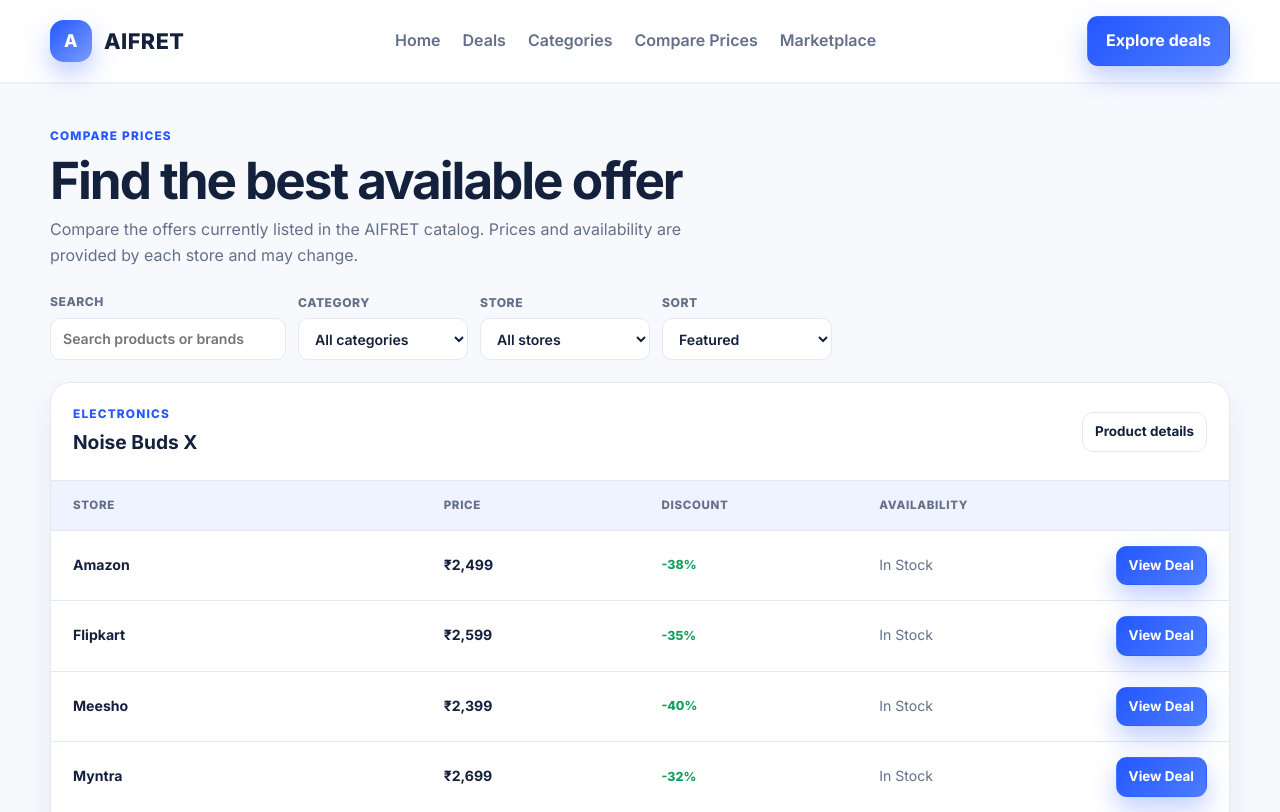
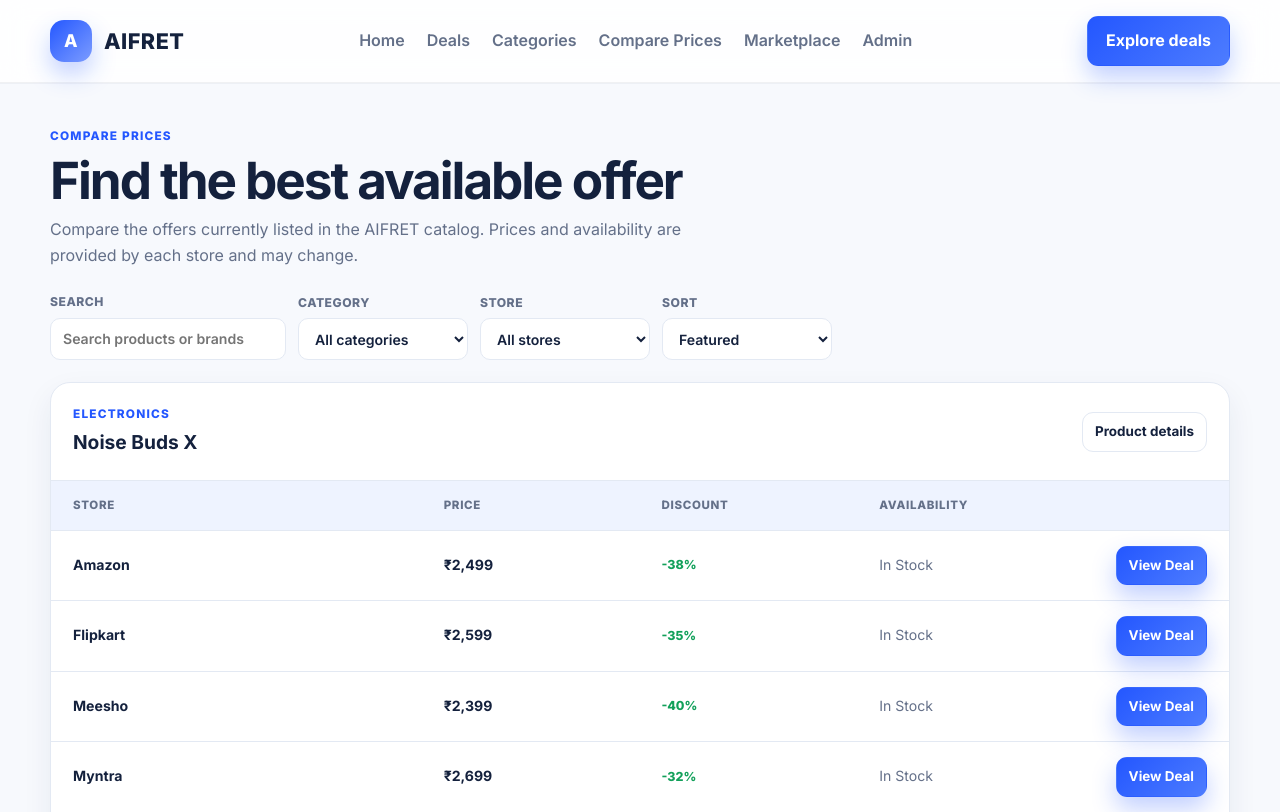
Before and after one commit to deepakarya0072/aifret.in, a plain HTML site: page compare.html in a window 1280 px wide. Shown: the top 812 px of the page. Drawn offline with Linux system fonts and the light colour scheme; no server answers.

Commit message:
Your commit message

```diff
--- a/compare.html
+++ b/compare.html
@@ -15,7 +15,7 @@
       <div class="container header-inner">
         <a href="index.html" class="brand" aria-label="AIFRET home"><span class="brand-mark">A</span><span class="brand-word">AIFRET</span></a>
         <nav class="site-nav" data-site-nav aria-label="Main navigation">
-          <a href="index.html">Home</a><a href="deals.html">Deals</a><a href="deals.html?category=electronics">Categories</a><a href="compare.html">Compare Prices</a><a href="index.html#marketplaces">Marketplace</a>
+          <a href="index.html">Home</a><a href="deals.html">Deals</a><a href="deals.html?category=electronics">Categories</a><a href="compare.html">Compare Prices</a><a href="index.html#marketplaces">Marketplace</a><a href="admin.html">Admin</a>
         </nav>
         <div class="header-tools"><a href="deals.html" class="btn btn-primary">Explore deals</a></div>
         <button class="nav-toggle" type="button" data-nav-toggle aria-label="Open navigation menu" aria-expanded="false">☰</button>
@@ -48,7 +48,7 @@
         <div><h4>About</h4><ul><li><a href="index.html">About AIFRET</a></li><li><a href="deals.html">Deals</a></li><li><a href="index.html#marketplaces">Marketplaces</a></li></ul></div>
         <div><h4>Categories</h4><ul><li><a href="deals.html?category=mobiles">Mobiles</a></li><li><a href="deals.html?category=laptops">Laptops</a></li><li><a href="deals.html?category=fashion">Fashion</a></li><li><a href="deals.html?category=beauty">Beauty</a></li></ul></div>
         <div><h4>Marketplaces</h4><ul><li><a href="deals.html?marketplace=amazon">Amazon</a></li><li><a href="deals.html?marketplace=flipkart">Flipkart</a></li><li><a href="deals.html?marketplace=meesho">Meesho</a></li><li><a href="deals.html?marketplace=myntra">Myntra</a></li></ul></div>
-        <div><h4>Help</h4><ul><li><a href="contact.html">Contact</a></li><li><a href="privacy.html">Privacy Policy</a></li><li><a href="terms.html">Terms</a></li><li><a href="affiliate-disclosure.html">Affiliate Disclosure</a></li></ul></div>
+        <div><h4>Help</h4><ul><li><a href="contact.html">Contact</a></li><li><a href="privacy.html">Privacy Policy</a></li><li><a href="terms.html">Terms</a></li><li><a href="affiliate-disclosure.html">Affiliate Disclosure</a></li><li><a href="admin.html">Admin</a></li></ul></div>
       </div>
       <div class="container footer-bottom"><span>© 2026 AIFRET</span></div>
     </footer>
```
Also changed, not shown: deals.html (+1 -0 lines), index.html (+2 -0 lines), product.html (+1 -0 lines).
